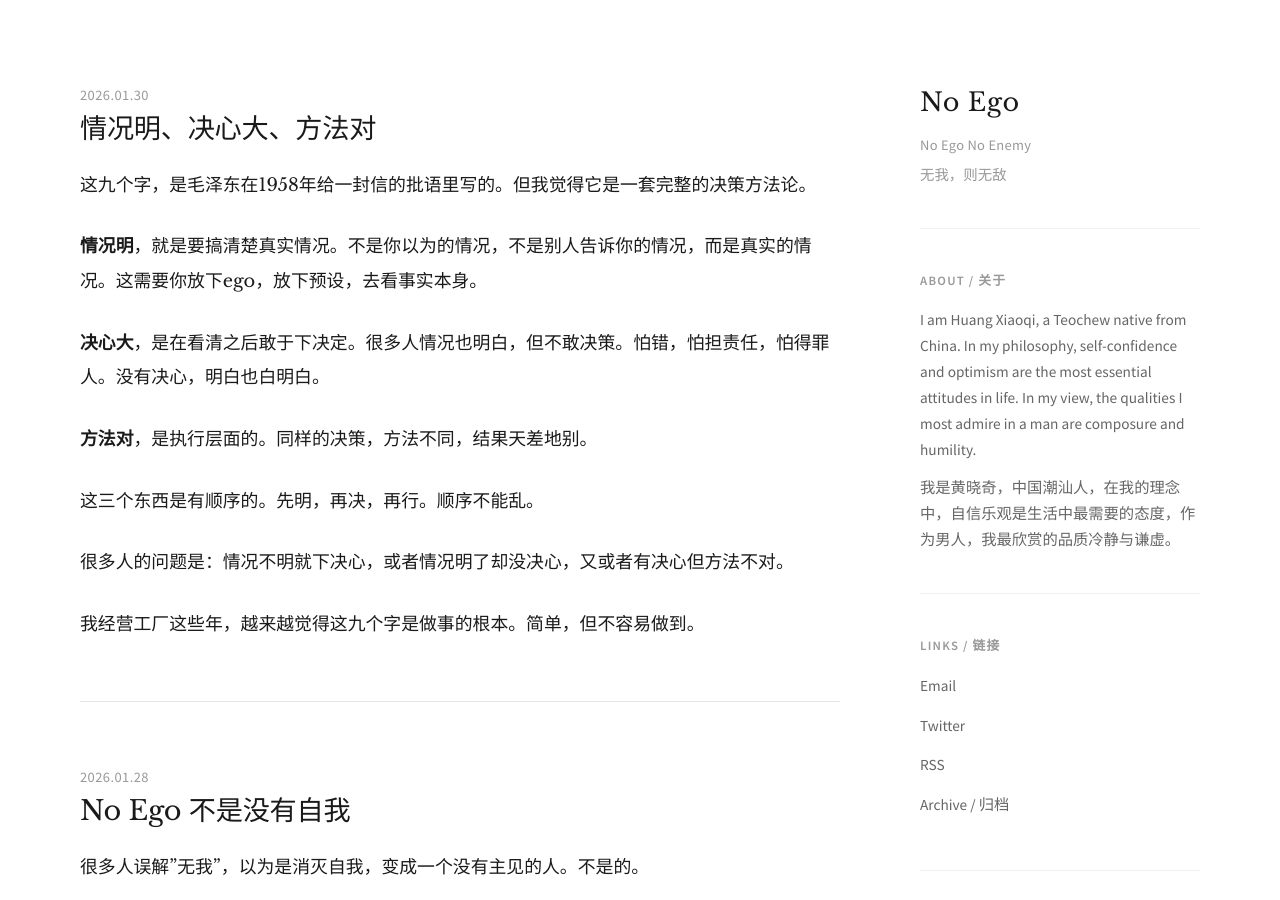
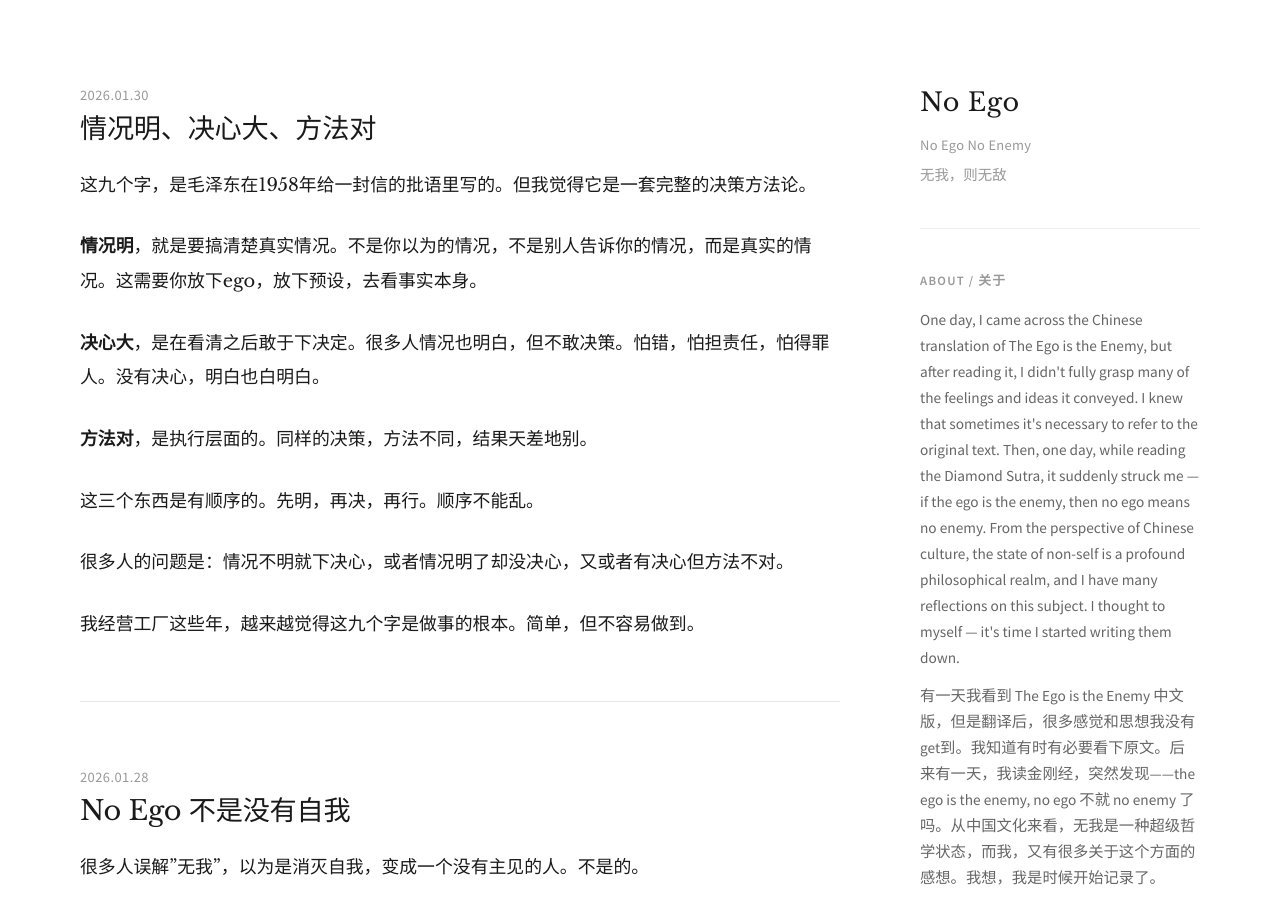
Before and after one commit to oooeee999-dot/no-ego, a Jekyll site: the page built from index.html, in a window 1280 px wide and 900 px high. Built offline with Jekyll 4.4.1, drawn with Linux system fonts in a browser that asks for light colours; the list of posts is cut into pages by our own code.

Commit message:
Update _config.yml

```diff
--- a/_config.yml
+++ b/_config.yml
@@ -1,13 +1,12 @@
 # ==========================================
 # No Ego - Site Configuration
 # ==========================================
-
 
 # 基本信息
 title: "No Ego"
 tagline: "No Ego No Enemy"
 tagline_cn: "无我，则无敌"
-description: "Then, one day, while reading the *Diamond Sutra*, it suddenly struck me: if the ego is the enemy, then no ego means no enemy."
+description: "No Ego No Enemy. 无我，则无敌。"
 url: "https://no-ego.com"
 baseurl: ""
 
@@ -15,8 +14,8 @@ baseurl: ""
 author:
   name: "XQ"
   name_cn: "XQ"
-  bio_en: "I am Huang Xiaoqi, a Teochew native from China. In my philosophy, self-confidence and optimism are the most essential attitudes in life. In my view, the qualities I most admire in a man are composure and humility."
-  bio_cn: "我是黄晓奇，中国潮汕人，在我的理念中，自信乐观是生活中最需要的态度，作为男人，我最欣赏的品质冷静与谦虚。"
+  bio_en: "One day, I came across the Chinese translation of The Ego is the Enemy, but after reading it, I didn't fully grasp many of the feelings and ideas it conveyed. I knew that sometimes it's necessary to refer to the original text. Then, one day, while reading the Diamond Sutra, it suddenly struck me — if the ego is the enemy, then no ego means no enemy. From the perspective of Chinese culture, the state of non-self is a profound philosophical realm, and I have many reflections on this subject. I thought to myself — it's time I started writing them down."
+  bio_cn: "有一天我看到 The Ego is the Enemy 中文版，但是翻译后，很多感觉和思想我没有get到。我知道有时有必要看下原文。后来有一天，我读金刚经，突然发现——the ego is the enemy, no ego 不就 no enemy 了吗。从中国文化来看，无我是一种超级哲学状态，而我，又有很多关于这个方面的感想。我想，我是时候开始记录了。"
   email: "xq@no-ego.com"
   twitter: ""
 
```
